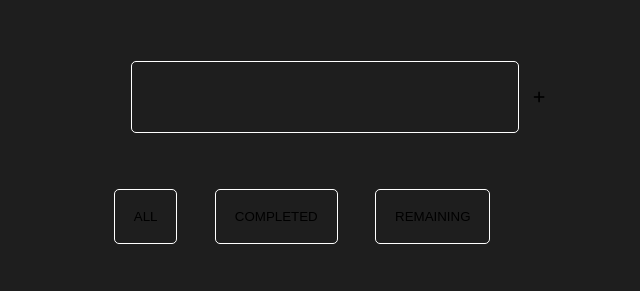
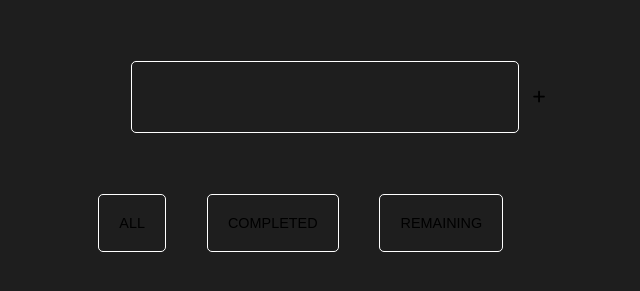
Before and after one commit to KanishkValechha/Todo-list-project, a plain HTML site: page index.html in a window 1280 px wide. Shown: the part 131-422 px from the top of the page, without its empty margins (319-959 px from the left). Drawn offline with Linux system fonts and the light colour scheme.

Commit message:
style.css
Added more reponsive font sizes.

```diff
--- a/style.css
+++ b/style.css
@@ -57,6 +57,7 @@ button {
   border: none;
   padding: 3%;
   cursor: pointer;
+  font-size: min(3vw, 0.9rem);
 }
 
 .addButton {
@@ -73,6 +74,7 @@ button {
   padding: 0 10%;
   grid-template-columns: 1fr 1fr 1fr;
   gap: 2rem;
+  font-size: min(3vw, 1rem);
 }
 
 .todo {
@@ -130,6 +132,7 @@ button {
 }
 
 .sort > button {
+  display: flex;
   margin: 30% 20% 40% 0%;
   border: 1px solid white;
   padding: 10%;
```
